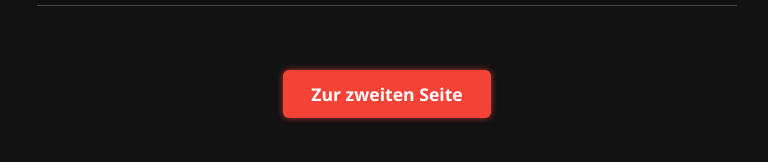
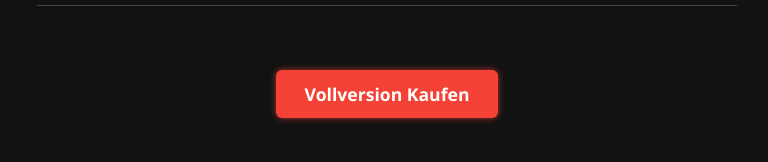
Before and after one commit to alexgamingstudio/35864, a plain HTML site: page index.html in a window 1280 px wide. Shown: the part 266-428 px from the top of the page, without its empty margins (253-1021 px from the left). Drawn offline with Linux system fonts and the light colour scheme.

Commit message:
Update index.html

```diff
--- a/index.html
+++ b/index.html
@@ -399,7 +399,7 @@
 </script>
 
 <footer>
-  <a href="index2.html" aria-label="Zur zweiten Seite wechseln">Zur zweiten Seite</a>
+  <a href="buy.html" aria-label="Zur zweiten Seite wechseln">Vollversion Kaufen</a>
 </footer>
 </body>
 </html>
```
